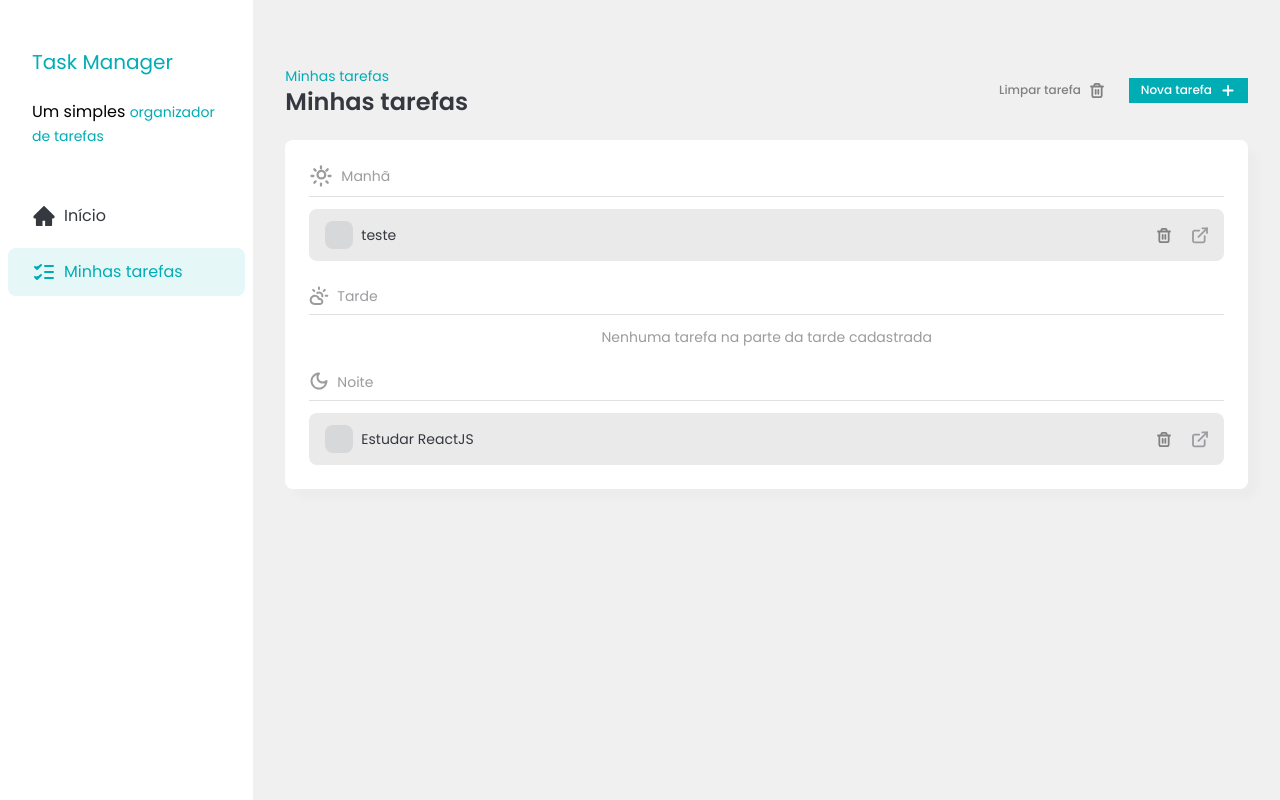
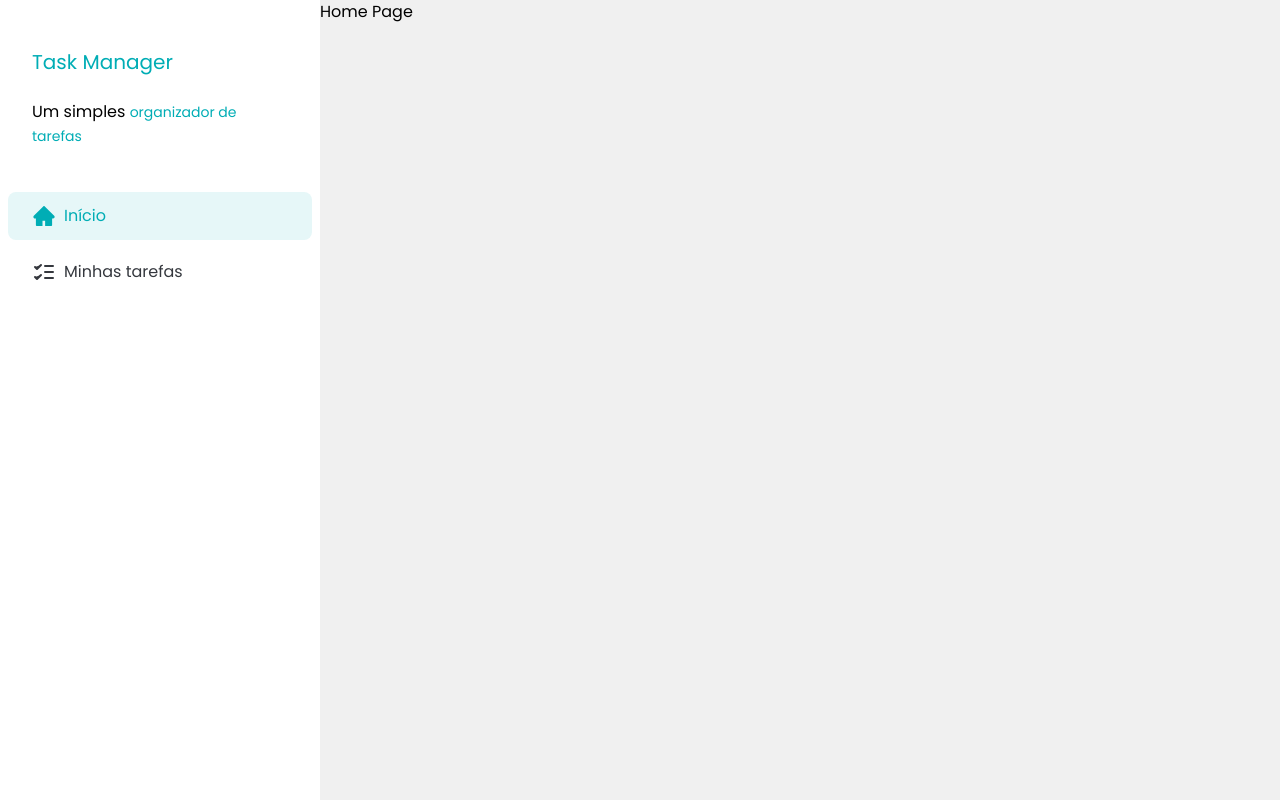
Before and after one commit to marcoss741-0/fsc-task-manager, a React (Vite) app: page / in a window 1280 px wide. Built offline with nearby package versions, Linux system fonts and the light colour scheme; data requests are answered from the project's data file.

Commit message:
Refatora estrutura de rotas e componentes, removendo o componente App e criando páginas separadas para Home e Tasks. Atualiza SidebarButton para usar NavLink do react-router-dom, melhorando a navegação.

```diff
--- a/src/App.jsx
+++ /dev/null
@@ -1,15 +0,0 @@
-import Sidebar from "./components/Sidebar";
-import Tasks from "./components/Tasks";
-
-function App() {
-  return (
-    <>
-      <div className="flex">
-        <Sidebar />
-        <Tasks />
-      </div>
-    </>
-  );
-}
-
-export default App;
--- a/src/components/Sidebar.jsx
+++ b/src/components/Sidebar.jsx
@@ -4,7 +4,7 @@ import TaskIcon from "../assets/icons/tasks.svg?react";
 
 const Sidebar = () => {
   return (
-    <div className="h-screen w-80 bg-white flex flex-col py-6">
+    <div className="h-screen w-80 min-w-[80px] bg-white flex flex-col py-6">
       <div className="py-6 px-8 gap-4 w-full h-[128px] space-y-6 mb-8">
         <h1 className="text-xl text-brand-primary">Task Manager</h1>
         <p>
@@ -15,11 +15,11 @@ const Sidebar = () => {
         </p>
       </div>
       <div className="p-2 gap-2 h-[120px] flex flex-col">
-        <SidebarButton variant="disabled">
+        <SidebarButton href="/">
           <HomeIcon />
           Início
         </SidebarButton>
-        <SidebarButton variant="active">
+        <SidebarButton href="/tasks">
           <TaskIcon /> Minhas tarefas
         </SidebarButton>
       </div>
--- a/src/components/SidebarButton.jsx
+++ b/src/components/SidebarButton.jsx
@@ -1,19 +1,26 @@
-const SidebarButton = ({ children, variant }) => {
-  const getVariantClass = () => {
-    switch (variant) {
-      case "disabled":
-        return "text-brand-dark-blue";
-      case "active":
-        return "bg-[#E6F7F8] text-brand-primary";
-    }
-  };
+import { NavLink } from "react-router-dom";
+import { tv } from "tailwind-variants";
+
+const SidebarButton = ({ children, href }) => {
+  const sidebar = tv({
+    base: "py-3 px-6 rounded-lg gap-2 flex align-center",
+    variants: {
+      color: {
+        disabled: "text-brand-dark-blue",
+        active: "bg-[#E6F7F8] text-brand-primary",
+      },
+    },
+  });
+
   return (
-    <a
-      href="#"
-      className={`py-3 px-6 ${getVariantClass()} rounded-lg gap-2 flex align-center`}
+    <NavLink
+      to={href}
+      className={({ isActive }) =>
+        sidebar({ color: isActive ? "active" : "disabled" })
+      }
     >
       {children}
-    </a>
+    </NavLink>
   );
 };
 
--- /dev/null
+++ b/src/pages/Home.jsx
@@ -0,0 +1,15 @@
+import Sidebar from "../components/Sidebar";
+
+const HomePage = () => {
+  return (
+    <>
+      <div className="flex">
+        <Sidebar />
+
+        <h1>Home Page</h1>
+      </div>
+    </>
+  );
+};
+
+export default HomePage;
--- /dev/null
+++ b/src/pages/Tasks.jsx
@@ -0,0 +1,15 @@
+import Sidebar from "../components/Sidebar";
+import Tasks from "../components/Tasks";
+
+function TasksPage() {
+  return (
+    <>
+      <div className="flex">
+        <Sidebar />
+        <Tasks />
+      </div>
+    </>
+  );
+}
+
+export default TasksPage;
```
Also changed, not shown: src/main.jsx (+7 -2 lines).
